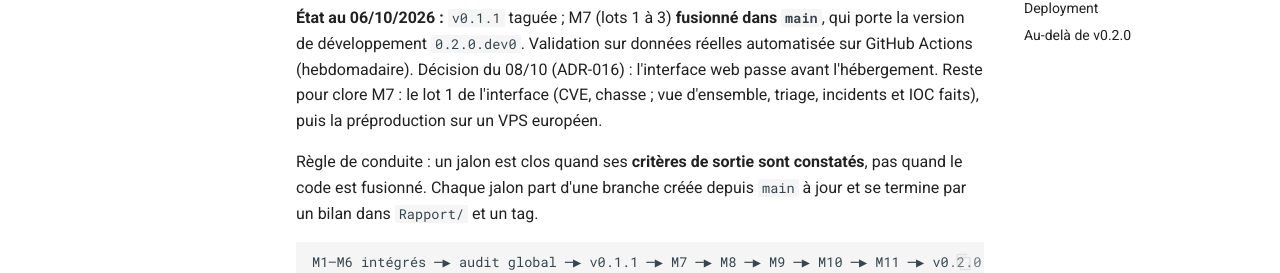
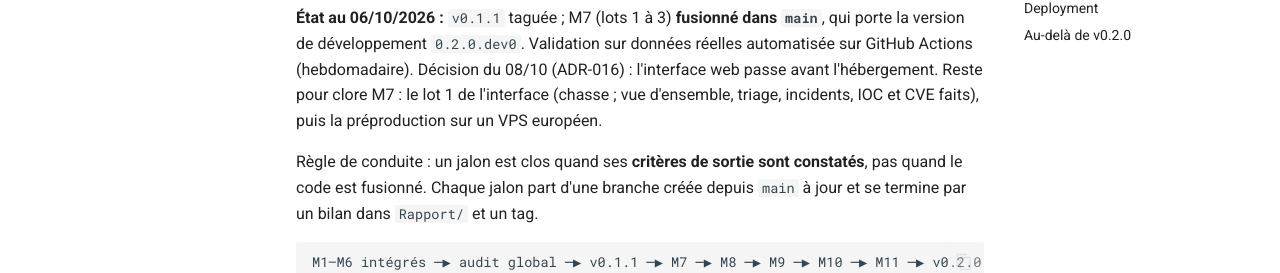
Before and after one commit to GodwillFoka/cyberillsec-illwatch, an MkDocs documentation site: the page built from docs/ROADMAP.md, in a window 1280 px wide and 1400 px high. Shown: the part 331-604 px from the top of the window. Built offline with MkDocs 1.6.1 and Material for MkDocs 9.7.7, drawn with Linux system fonts in a browser that asks for light colours; comment, search, counter and statistics services are not loaded; some of the changed text lies outside the part shown.

```diff
--- a/docs/ROADMAP.md
+++ b/docs/ROADMAP.md
@@ -6,8 +6,8 @@ audit `Rapport/ETAT_GLOBAL_SENTRY_2026-10-03.md`)
 **État au 06/10/2026 :** `v0.1.1` taguée ; M7 (lots 1 à 3) **fusionné dans `main`**, qui porte
 la version de développement `0.2.0.dev0`. Validation sur données réelles automatisée sur GitHub
 Actions (hebdomadaire). Décision du 08/10 (ADR-016) : l'interface web passe avant l'hébergement.
-Reste pour clore M7 : le lot 1 de l'interface (CVE, chasse ; vue d'ensemble, triage, incidents
-et IOC faits), puis la préproduction sur un VPS européen.
+Reste pour clore M7 : le lot 1 de l'interface (chasse ; vue d'ensemble, triage, incidents, IOC
+et CVE faits), puis la préproduction sur un VPS européen.
 
 Règle de conduite : un jalon est clos quand ses **critères de sortie sont constatés**, pas quand
 le code est fusionné. Chaque jalon part d'une branche créée depuis `main` à jour et se termine par
@@ -36,7 +36,7 @@ sont déjà automatisées par `scripts/scenario_soc.py` ; M8 à M10 ajoutent les
 | 1 ✅ codé, fusionné | Immuabilité étendue (`TRUNCATE`), journal d'audit append-only, `/ready` distinct de `/health`, en-têtes HTTP, identifiant de requête et erreurs JSON uniformes, verrouillage par couple compte/IP, ports Compose sur 127.0.0.1, contraintes de dépendances, sauvegarde/restauration | tests verts ; scénario 44/44 ; audit § 7 sans ✘ — **constaté en local le 03/10** (`Rapport/BILAN_M7_LOT1.md`) |
 | 2 ✅ codé, fusionné | Rôle PostgreSQL applicatif non propriétaire, rôle de migration séparé ; Redis avec mot de passe ; rotation de `SECRET_KEY` (clé courante + clé précédente) ; jetons de rafraîchissement révocables | test : le compte applicatif ne peut ni `ALTER` ni `DROP` — **constaté le 04/10** (`Rapport/BILAN_M7_LOT2.md`) |
 | 3 ✅ codé, fusionné | Reverse proxy TLS (Caddy), analyse d'image (Container Scanning GitLab), migrations en conteneur éphémère, entretien quotidien (sessions, EPSS) | `docker compose -f … -f docker-compose.prod.yml --profile full up` sur un VPS UE, note SSL Labs ≥ A — **TLS constaté en local le 04/10, VPS à faire** |
-| Interface 🟡 en cours (ADR-016) | Socle React + TypeScript, temps réel SSE, journal de collecte, séries temporelles ; écrans vue d'ensemble, triage, incidents, IOC (faits), CVE, chasse (à faire) | écrans du lot 1 utilisés sur Kali sur données réelles ; CI « Interface web » verte (GitHub et GitLab) |
+| Interface 🟡 en cours (ADR-016) | Socle React + TypeScript, temps réel SSE, journal de collecte, séries temporelles ; écrans vue d'ensemble, triage, incidents, IOC, CVE (faits), chasse (à faire) | écrans du lot 1 utilisés sur Kali sur données réelles ; CI « Interface web » verte (GitHub et GitLab) |
 
 ## M8 — Detection & Correlation
 
```
Also changed, not shown: CHANGELOG.md (+12 -0 lines), Rapport/ETAT_AVANCEMENT.md (+4 -3 lines).
